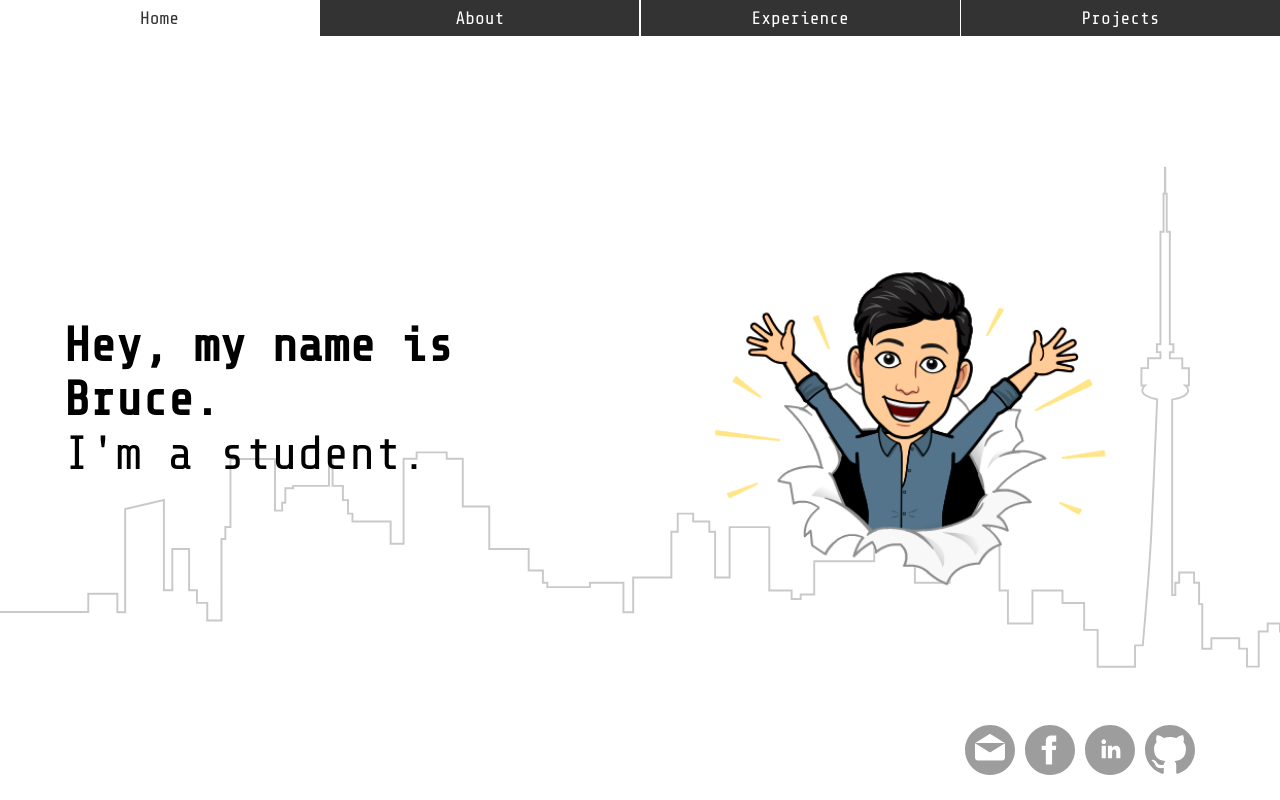
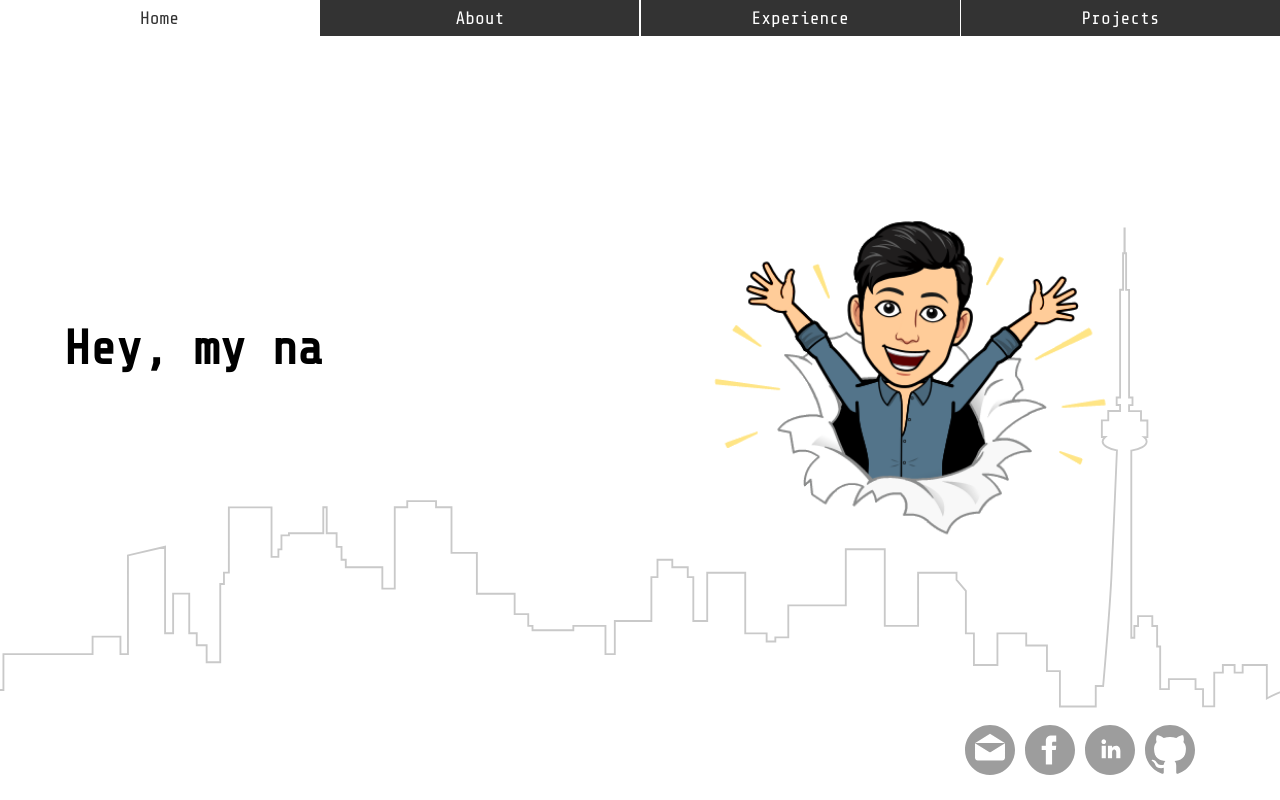
Before and after one commit to brucejh99/brucehong.com, a React (Create React App) app: page / in a window 1280 px wide. Shown: the top 800 px of the page. Built offline with nearby package versions, Linux system fonts and the light colour scheme.

Commit message:
Added intro animation

```diff
--- a/src/components/ContactSection/ContactSection.js
+++ b/src/components/ContactSection/ContactSection.js
@@ -12,13 +12,13 @@ function ContactSection() {
       <a href='mailto:webmaster@example.com'>
         <img src={EmailIcon} alt='Email' className='icon' />
       </a>
-      <a href='https://www.facebook.com/xev.amadore.5/' target='_blank'>
+      <a href='https://www.facebook.com/xev.amadore.5/' rel='noopener noreferrer' target='_blank'>
         <img src={FacebookIcon} alt='Facebook' className='icon' />
       </a>
-      <a href='https://www.linkedin.com/in/brucejh99/' target='_blank'>
+      <a href='https://www.linkedin.com/in/brucejh99/' rel='noopener noreferrer' target='_blank'>
         <img src={LinkedinIcon} alt='Linkedin' className='icon' />
       </a>
-      <a href='https://github.com/brucejh99' target='_blank'>
+      <a href='https://github.com/brucejh99' rel='noopener noreferrer' target='_blank'>
         <img src={GithubIcon} alt='Github' className='icon' />
       </a>
     </div>
--- a/src/screens/intro/intro.js
+++ b/src/screens/intro/intro.js
@@ -1,6 +1,8 @@
 import React from 'react';
 import Typewriter from 'typewriter-effect';
 import { ContactSection } from '../../components';
+import BreakingPaper1 from '../../assets/bitmojis/breaking-paper-1.png';
+import BreakingPaper2 from '../../assets/bitmojis/breaking-paper-2.png';
 import ProfilePicture from '../../assets/bitmojis/surprise.png';
 import './Intro.scss';
 
@@ -9,10 +11,12 @@ function IntroScreen() {
   return (
     <div className="intro">
       <div className="half">
-        <TitleWriter />
+        <div className='title-writer-wrapper'>
+          <TitleWriter />
+        </div>
       </div>
       <div className="half">
-        <img src={ProfilePicture} alt='Profile picture' className='profile-picture' />
+        <AnimatedIntroPicture />
         <ContactSection />
       </div>
     </div>
@@ -32,6 +36,7 @@ function TitleWriter() {
       }}
       onInit={typewriter => {
         typewriter
+          .pauseFor(3500)
           .typeString('<strong>Hey,<strong>')
           .pauseFor(250)
           .typeString(`<strong> my name is Bruce.<strong>`)
@@ -62,4 +67,39 @@ function TitleWriter() {
   );
 }
 
+class AnimatedIntroPicture extends React.Component {
+  constructor(props) {
+    super(props);
+    this.state = {
+      picture: null
+    }
+  }
+
+  componentDidMount() {
+    this.breakPaper();
+  }
+
+  breakPaper() {
+    const showProfilePicture = () => {
+      setTimeout(() => {
+        this.setState({ picture: ProfilePicture });
+      }, 1000);
+    }
+    const showPaper2 = () => {
+      setTimeout(() => {
+        this.setState({ picture: BreakingPaper2 }, showProfilePicture);
+      }, 1000);
+    }
+    setTimeout(() => {
+      this.setState({ picture: BreakingPaper1 }, showPaper2);
+    }, 1000);
+  }
+
+  render() {
+    return (
+      this.state.picture ? <img src={this.state.picture} alt='Hello bitmoji' className='profile-picture' /> : null
+    );
+  }
+}
+
 export default IntroScreen;
--- a/src/screens/intro/intro.scss
+++ b/src/screens/intro/intro.scss
@@ -4,9 +4,9 @@
     display: flex;
     background-image: url('../../assets/skyline.svg');
     background-position-x: 15%;
-    background-position-y: 70%;
+    background-position-y: 87.5%;
     background-repeat: no-repeat;
-    background-size: 120%;
+    background-size: 115%;
     .half {
         height: 100%;
         width: 50%;
@@ -14,14 +14,18 @@
         display: flex;
         align-items: center;
         padding: 0 5%;
-        .title-writer {
-            font-family: ShareTechMono;
-            font-size: 48px;
+        .title-writer-wrapper {
+            padding-bottom: 20%;
+            .title-writer {
+                font-family: ShareTechMono;
+                font-size: 48px;
+            }
         }
         .profile-picture {
             width: 80%;
             float: center;
             border-radius: 50%;
+            padding-bottom: 20%;
         }
     }
 }
```
Also changed, not shown: src/assets/bitmojis/breaking-paper-1.png (added), src/assets/bitmojis/breaking-paper-2.png (added).
